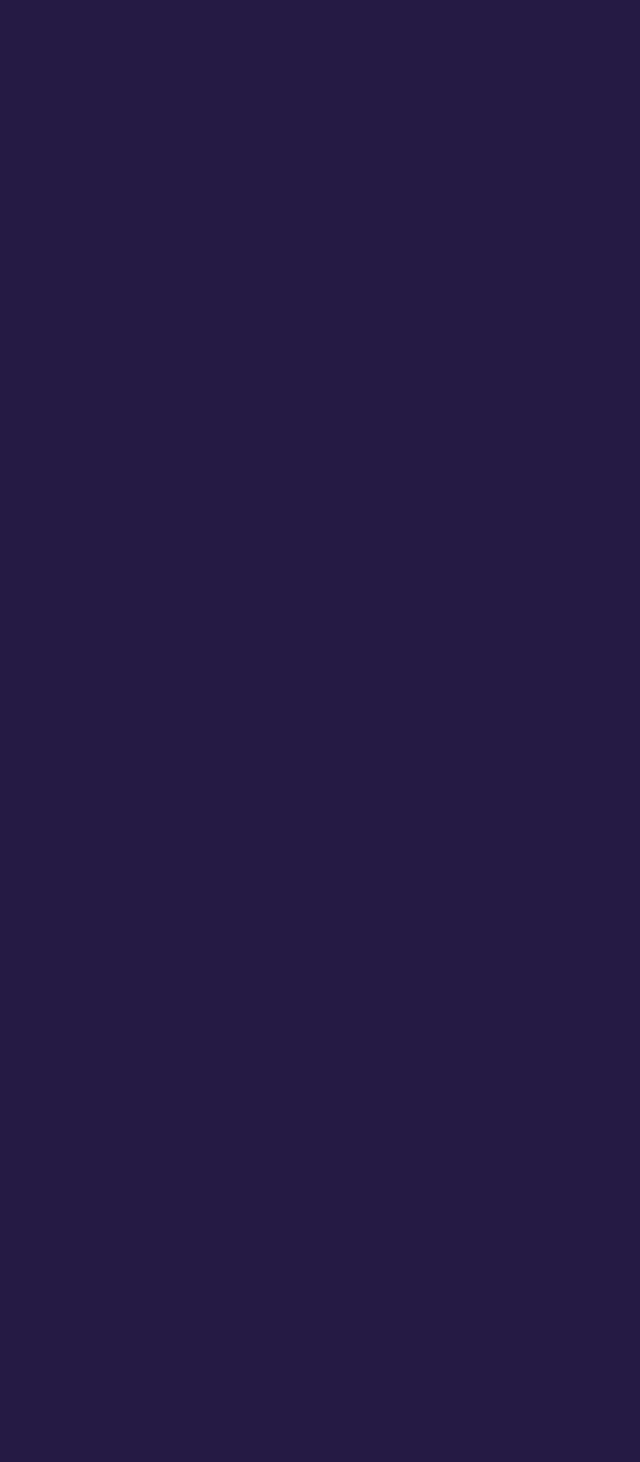
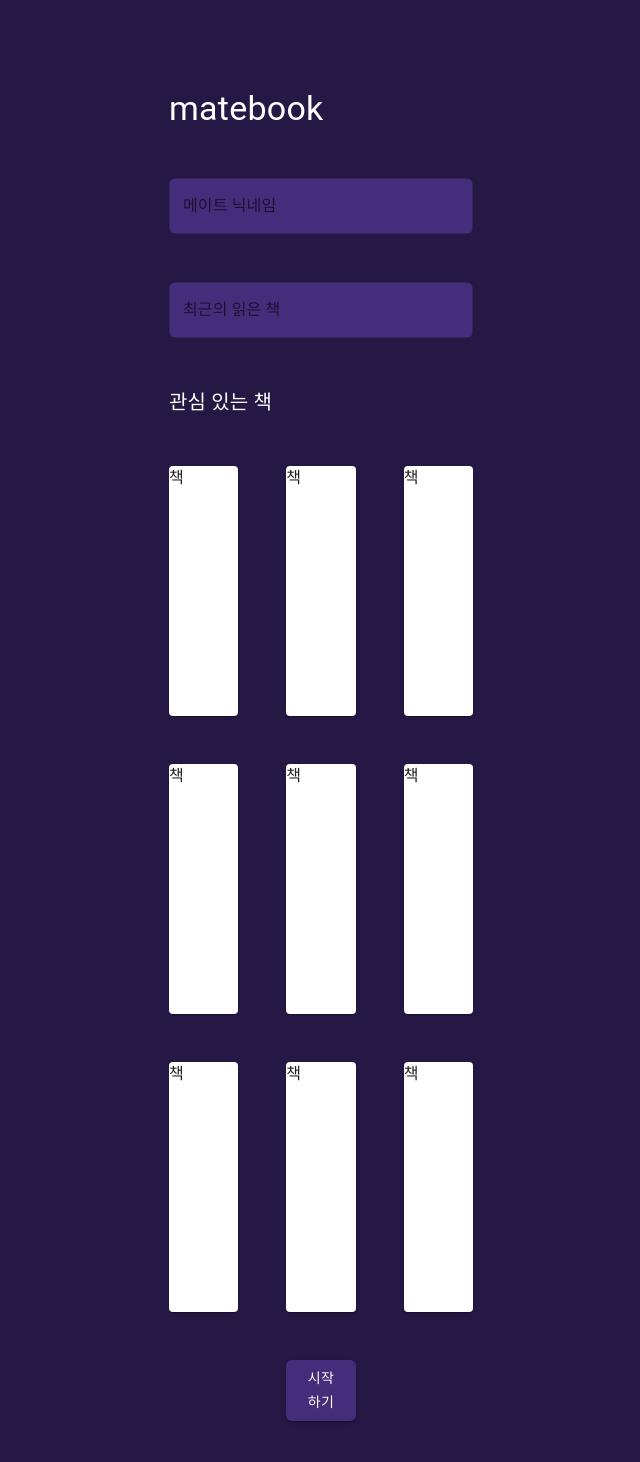
Before and after one commit to HooAndFriend/matebook-front-next-renewal, a Next.js app: page /auth/addInfoPage in a window 1280 px wide. Shown: the top 1462 px of the page, without its empty margins (319-959 px from the left). Before the commit the page ends 800 px from the top, so only its background shows below. Built offline with nearby package versions, Linux system fonts and the light colour scheme.

Commit message:
Fix : 유저 정보 입력 View 구현 완료

```diff
--- a/src/pages/auth/addInfoPage.tsx
+++ b/src/pages/auth/addInfoPage.tsx
@@ -1,3 +1,112 @@
-function AddinfoPage() {}
+// ** Next Imports
+import Link from "next/link"
+
+// ** Assets Imports
+import Color from "@/assets/color"
+
+// ** Mui Imports
+import { Button, Card, Grid, TextField, Typography } from "@mui/material"
+
+function AddinfoPage() {
+  return (
+    <Grid container spacing={6} sx={{ px: 60, py: 10 }}>
+      <Grid item xs={12}>
+        <Typography variant="h4" color="white">
+          matebook
+        </Typography>
+      </Grid>
+      <Grid item xs={12}>
+        <TextField
+          label="메이트 닉네임"
+          fullWidth
+          sx={{ backgroundColor: Color.purple, borderRadius: 1.5 }}
+          name="email"
+        />
+      </Grid>
+      <Grid item xs={12}>
+        <TextField
+          label="최근의 읽은 책"
+          fullWidth
+          sx={{ backgroundColor: Color.purple, borderRadius: 1.5 }}
+        />
+      </Grid>
+      <Grid item xs={12}>
+        <Typography variant="h6" color="white">
+          관심 있는 책
+        </Typography>
+      </Grid>
+      <Grid item xs={12}>
+        <Grid container spacing={6}>
+          <Grid item xs={4}>
+            <Card sx={{ minHeight: 250 }}>
+              <Typography>책</Typography>
+            </Card>
+          </Grid>
+          <Grid item xs={4}>
+            {" "}
+            <Card sx={{ minHeight: 250 }}>
+              <Typography>책</Typography>
+            </Card>
+          </Grid>
+          <Grid item xs={4}>
+            {" "}
+            <Card sx={{ minHeight: 250 }}>
+              <Typography>책</Typography>
+            </Card>
+          </Grid>
+          <Grid item xs={4}>
+            {" "}
+            <Card sx={{ minHeight: 250 }}>
+              <Typography>책</Typography>
+            </Card>
+          </Grid>
+          <Grid item xs={4}>
+            {" "}
+            <Card sx={{ minHeight: 250 }}>
+              <Typography>책</Typography>
+            </Card>
+          </Grid>
+          <Grid item xs={4}>
+            {" "}
+            <Card sx={{ minHeight: 250 }}>
+              <Typography>책</Typography>
+            </Card>
+          </Grid>
+          <Grid item xs={4}>
+            {" "}
+            <Card sx={{ minHeight: 250 }}>
+              <Typography>책</Typography>
+            </Card>
+          </Grid>
+          <Grid item xs={4}>
+            {" "}
+            <Card sx={{ minHeight: 250 }}>
+              <Typography>책</Typography>
+            </Card>
+          </Grid>
+          <Grid item xs={4}>
+            {" "}
+            <Card sx={{ minHeight: 250 }}>
+              <Typography>책</Typography>
+            </Card>
+          </Grid>
+        </Grid>
+      </Grid>
+      <Grid item xs={4} />
+      <Grid item xs={4}>
+        <Link href="/home">
+          <Button
+            fullWidth
+            variant="contained"
+            sx={{ backgroundColor: Color.purple, borderRadius: 1.5 }}
+          >
+            시작하기
+          </Button>
+        </Link>
+      </Grid>
+      <Grid item xs={4} />
+    </Grid>
+  )
+}
 
 export default AddinfoPage
```
